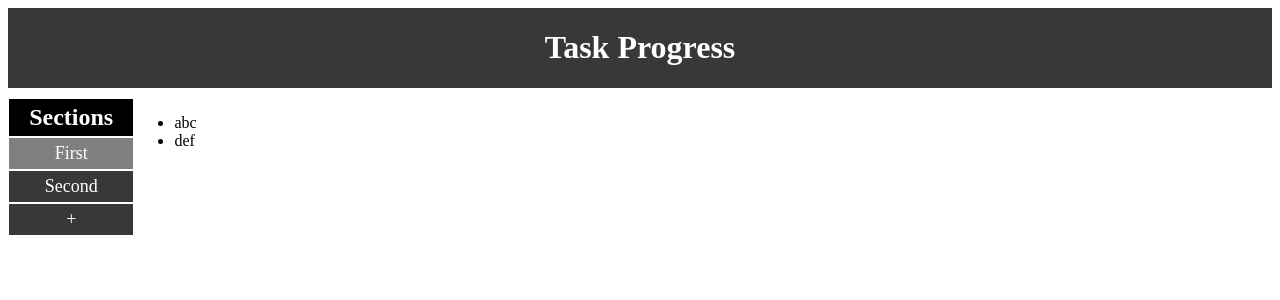
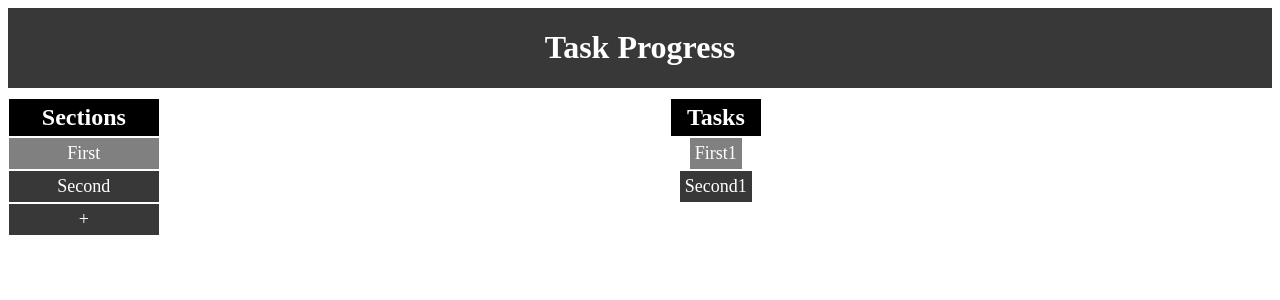
Before and after one commit to leviweiss/Task-Progress, a Vue app: page / in a window 1280 px wide. Shown: the top 300 px of the page. Built offline with nearby package versions, Linux system fonts and the light colour scheme; the HTML template or start-up script is replaced by a standard one.

Commit message:
tasks stable

```diff
--- a/src/App.vue
+++ b/src/App.vue
@@ -30,13 +30,13 @@ export default {
                     tasks: [
                         {
                             id: 1,
-                            name: 'First',
-                            value: 8
+                            name: 'First1',
+                            value: 22
                         },
                         {
                             id: 2,
-                            name: 'Second',
-                            value: 5
+                            name: 'Second1',
+                            value: 33
                         },
                     ],
                 },
@@ -46,24 +46,28 @@ export default {
                     tasks: [
                         {
                             id: 1,
-                            name: 'First',
-                            value: 8
+                            name: 'First2',
+                            value: 44
                         },
                         {
                             id: 2,
-                            name: 'Second',
-                            value: 5
+                            name: 'Second2',
+                            value: 55
                         },
                     ],
                 },
             ],
             chosenGroupId: 1,
-            tasks: undefined,
         };
     },
     methods: {
         chooseGroup(groupId) {
             this.chosenGroupId = groupId;
+        }
+    },
+    computed: {
+        tasks() {
+            return this.groupsInfo.find(g => g.id === this.chosenGroupId).tasks;
         }
     }
 }
@@ -90,12 +94,12 @@ export default {
         &__groups-list {
             min-width: 100px;
             max-width: 200px;
-            flex: 10%;
+            flex: 12%;
             overflow-wrap: break-word;
         }
 
         &__tasks-list {
-            flex: 90%;
+            flex: 88%;
         }
     }
 }
--- a/src/components/GroupsList.vue
+++ b/src/components/GroupsList.vue
@@ -69,8 +69,6 @@ export default {
         }
     }
 
-
-
     &__add-group {
         font-size: 18px;
         margin: 1px;
--- a/src/components/TasksList.vue
+++ b/src/components/TasksList.vue
@@ -1,9 +1,14 @@
 <template>
     <div id="tasks-list" class="tasks-list-container">
-        <ul>
-        <li class="tasks-list-container_item">abc</li>
-        <li class="tasks-list-container_item">def</li>
-        </ul>
+        <div class="tasks-list-container__header">Tasks</div>
+        <div v-for="task in tasks" :key="task.id">
+            <div href="#"
+                class="tasks-list-container__task"
+                :class="{'tasks-list-container__task__active': task.id === chosenTaskId}"
+                @click.prevent="chooseTask(task.id)">
+                {{ task.name }}
+            </div>
+        </div>
     </div>
 </template>
 
@@ -13,6 +18,16 @@ export default {
     props: {
         tasks: Array
     },
+    data() {
+        return {
+            chosenTaskId: 1,
+        }
+    },
+    methods: {
+        chooseTask(itemId) {
+            this.chosenTaskId = itemId;
+        }
+    }
 }
 </script>
 
@@ -29,6 +44,36 @@ export default {
 
 .tasks-list-container {
     @include flex-column;
+    align-items: center;
+
+    &__header {
+        font-size: 24px;
+        font-weight: bold;
+        text-align: center;
+        padding: 5px;
+        margin: 1px;
+        background: rgb(0, 0, 0);
+        color: white;
+        min-width: 80px;
+        max-width: 120px;
+    }
+
+    &__task {
+        font-size: 18px;
+        margin: 1px;
+        text-align: center;
+        padding: 5px;
+        background: rgba(0, 0, 0, 0.781);
+        color: white;
+        cursor: pointer;
+        &:hover {
+            background-color: gray;
+        }
+
+        &__active {
+            background-color: gray;
+        }
+    }
 }
 
 </style>
```
